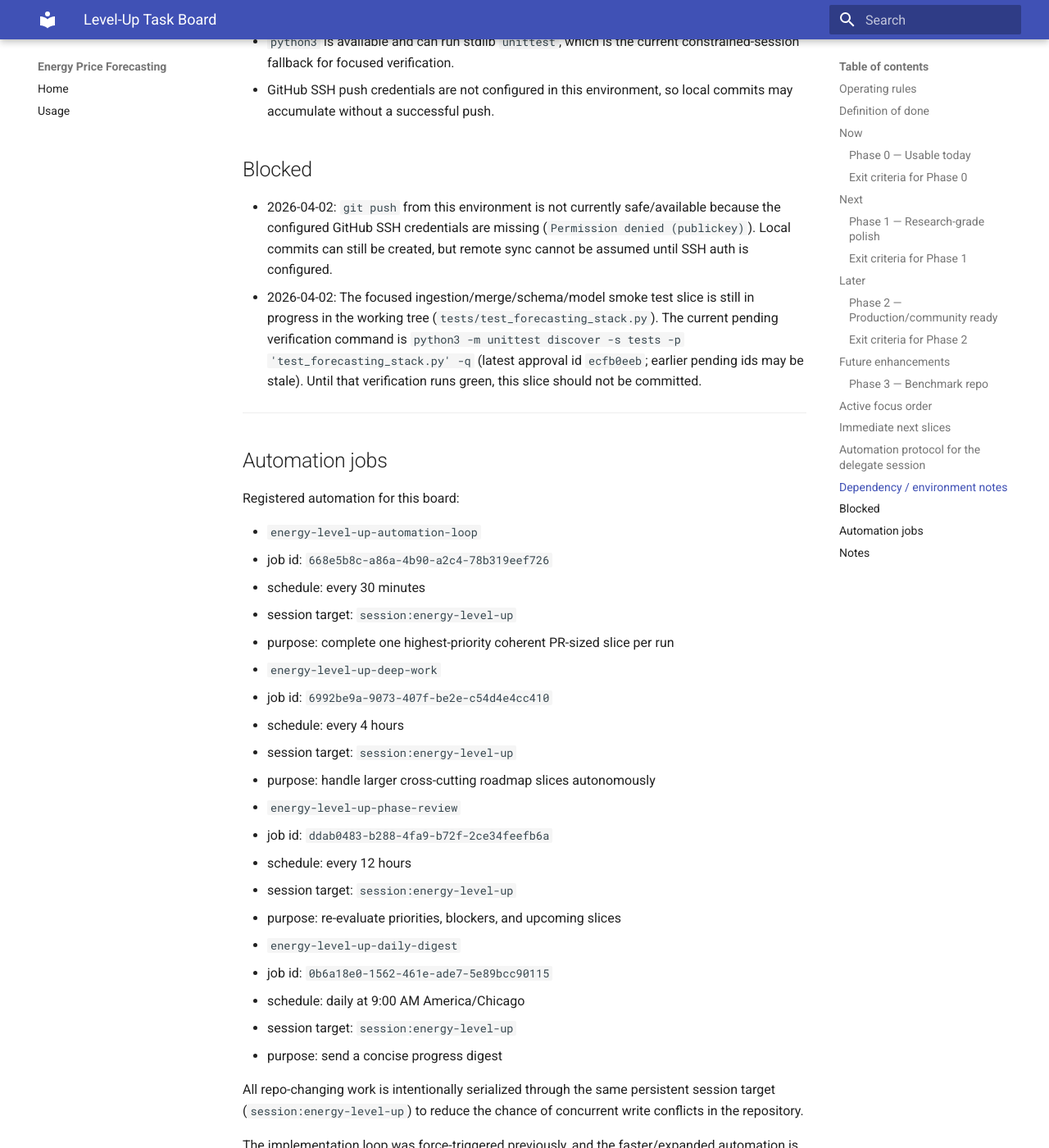
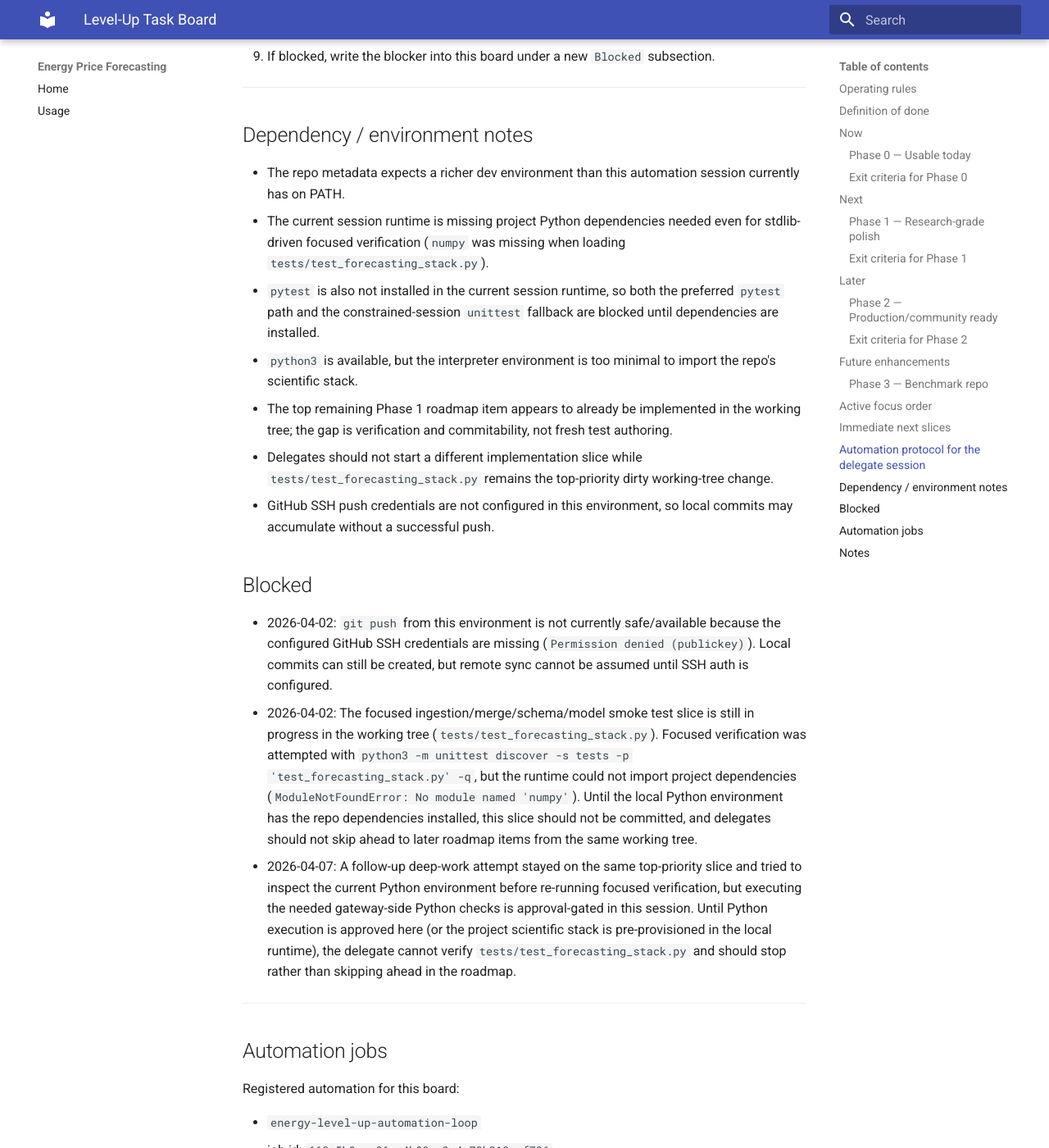
Before and after one commit to Gitty-Gat/Energy-Price-Forecasting, an MkDocs documentation site: the page built from docs/project-plan/LEVEL_UP_TASK_BOARD.md, in a window 1280 px wide and 1400 px high, scrolled down 5098 px. Shown: the whole window at 82% size. Built offline with MkDocs 1.6.1 and Material for MkDocs 9.7.7, drawn with Linux system fonts in a browser that asks for light colours; some of the changed text lies outside the part shown.

Commit message:
docs: sharpen phase review next slices and blockers

```diff
--- a/docs/project-plan/LEVEL_UP_TASK_BOARD.md
+++ b/docs/project-plan/LEVEL_UP_TASK_BOARD.md
@@ -114,21 +114,27 @@
 
 ## Active focus order
 
-1. finish focused ingestion / merge / schema / model smoke coverage and verify it cleanly
-2. close Phase 1 exit criteria with fixture-sized verification and schema-failure checks
-3. validate Phase 2 exit criteria already scaffolded (DVC / CI / Docker / docs / API boot)
-4. remove any remaining large mutable tracked artifacts and align them with DVC / ignore policy
-5. defer Phase 3 benchmark/community work until Phases 1-2 are actually verified
+1. unblock local verification for the already-in-progress Phase 1 test slice
+2. finish focused ingestion / merge / schema / model smoke coverage and verify it cleanly
+3. close Phase 1 exit criteria with fixture-sized verification and schema-failure checks
+4. validate Phase 2 exit criteria already scaffolded (DVC / CI / Docker / docs / API boot)
+5. remove any remaining large mutable tracked artifacts and align them with DVC / ignore policy
+6. defer Phase 3 benchmark/community work until Phases 1-2 are actually verified
 
 ## Immediate next slices
 
-1. **Verify and commit `tests/test_forecasting_stack.py`**
+1. **Unblock Python verification for the current working-tree test slice**
+   - The repo already has an in-progress implementation in `tests/test_forecasting_stack.py`.
+   - Before doing any new implementation, make a local Python runtime available that can import the repo scientific stack (`numpy`, `pandas`, `pandera`, `statsmodels`, `arch`).
+   - If the session requires approval for Python execution, get that approval first rather than starting a different roadmap item.
+2. **Verify and commit `tests/test_forecasting_stack.py`**
    - Run: `python3 -m unittest discover -s tests -p 'test_forecasting_stack.py' -q`
    - If green: commit the focused test slice and mark the remaining Phase 1 test item done.
-2. **Make fixture-sized local verification repeatable**
+   - If still blocked by missing dependencies, update the blocker with the exact missing module / environment detail and stop.
+3. **Make fixture-sized local verification repeatable**
    - Either install/enable `pytest` in the dev environment, or keep the constrained-session `unittest` fallback documented while CI remains the authoritative `pytest` runner.
    - Then verify `tests/test_forecast_pipeline.py` plus `tests/test_forecasting_stack.py` together.
-3. **Reconcile Phase 2 verification vs scaffolding**
+4. **Reconcile Phase 2 verification vs scaffolding**
    - Run the smallest checks for `dvc repro` shape, Docker build, docs build, and API boot.
    - Only after those checks, mark the corresponding exit criteria complete.
 
@@ -153,14 +159,18 @@
 ## Dependency / environment notes
 
 - The repo metadata expects a richer dev environment than this automation session currently has on PATH.
-- `pytest` is not installed in the current session runtime, even though test coverage work now depends on it conceptually and CI is expected to run it.
-- `python3` is available and can run stdlib `unittest`, which is the current constrained-session fallback for focused verification.
+- The current session runtime is missing project Python dependencies needed even for stdlib-driven focused verification (`numpy` was missing when loading `tests/test_forecasting_stack.py`).
+- `pytest` is also not installed in the current session runtime, so both the preferred `pytest` path and the constrained-session `unittest` fallback are blocked until dependencies are installed.
+- `python3` is available, but the interpreter environment is too minimal to import the repo's scientific stack.
+- The top remaining Phase 1 roadmap item appears to already be implemented in the working tree; the gap is verification and commitability, not fresh test authoring.
+- Delegates should not start a different implementation slice while `tests/test_forecasting_stack.py` remains the top-priority dirty working-tree change.
 - GitHub SSH push credentials are not configured in this environment, so local commits may accumulate without a successful push.
 
 ## Blocked
 
 - 2026-04-02: `git push` from this environment is not currently safe/available because the configured GitHub SSH credentials are missing (`Permission denied (publickey)`). Local commits can still be created, but remote sync cannot be assumed until SSH auth is configured.
-- 2026-04-02: The focused ingestion/merge/schema/model smoke test slice is still in progress in the working tree (`tests/test_forecasting_stack.py`). The current pending verification command is `python3 -m unittest discover -s tests -p 'test_forecasting_stack.py' -q` (latest approval id `ecfb0eeb`; earlier pending ids may be stale). Until that verification runs green, this slice should not be committed.
+- 2026-04-02: The focused ingestion/merge/schema/model smoke test slice is still in progress in the working tree (`tests/test_forecasting_stack.py`). Focused verification was attempted with `python3 -m unittest discover -s tests -p 'test_forecasting_stack.py' -q`, but the runtime could not import project dependencies (`ModuleNotFoundError: No module named 'numpy'`). Until the local Python environment has the repo dependencies installed, this slice should not be committed, and delegates should not skip ahead to later roadmap items from the same working tree.
+- 2026-04-07: A follow-up deep-work attempt stayed on the same top-priority slice and tried to inspect the current Python environment before re-running focused verification, but executing the needed gateway-side Python checks is approval-gated in this session. Until Python execution is approved here (or the project scientific stack is pre-provisioned in the local runtime), the delegate cannot verify `tests/test_forecasting_stack.py` and should stop rather than skipping ahead in the roadmap.
 
 ---
 
```
